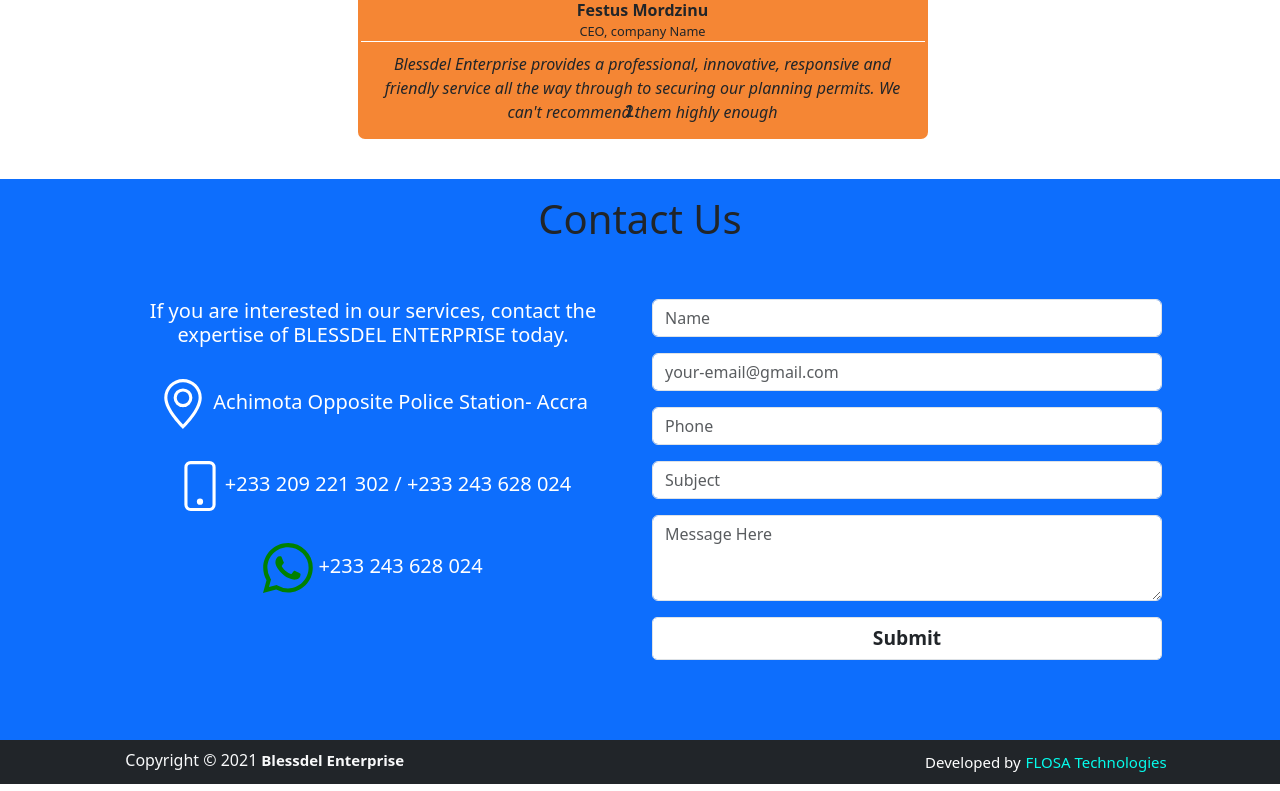
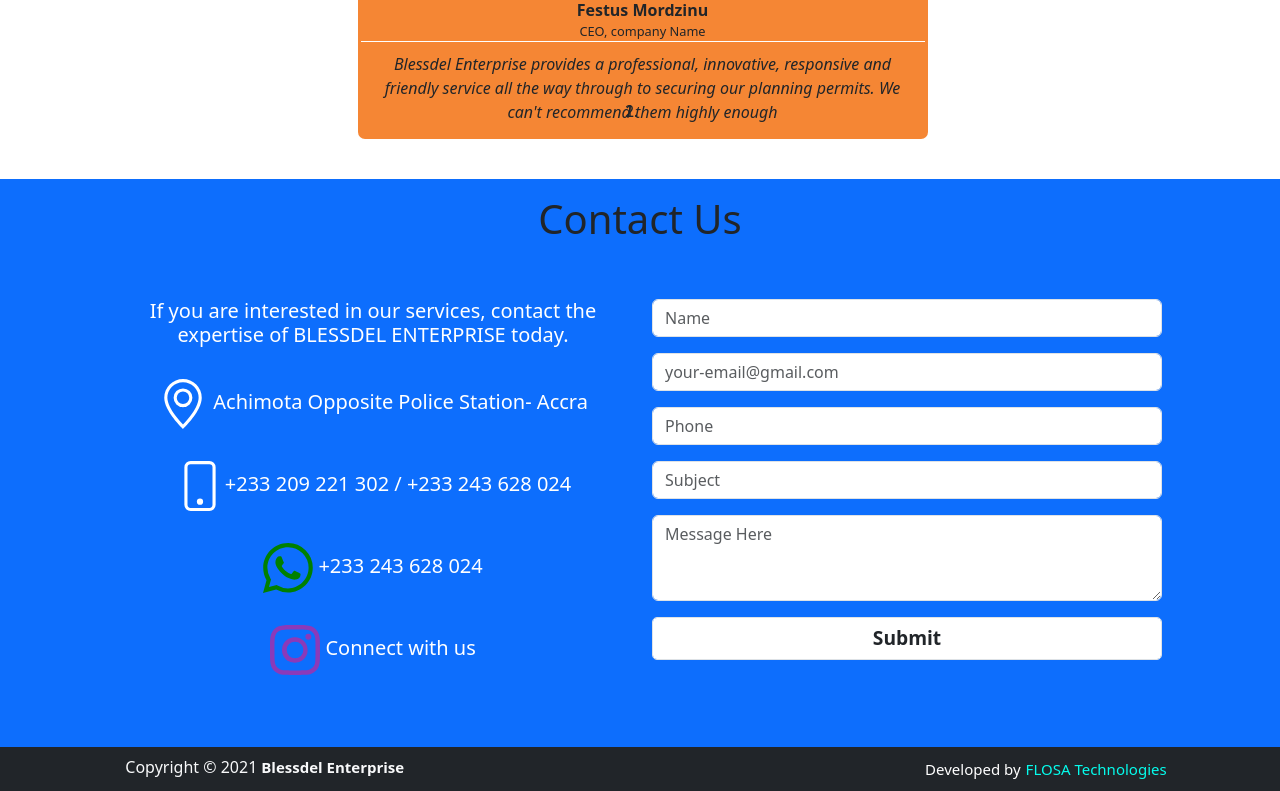
Before and after one commit to flosatechnologies/blessdel, a React (Create React App) app: page /contactus in a window 1280 px wide. Shown: the part 4674-5465 px from the top of the page. Built offline with nearby package versions, Linux system fonts and the light colour scheme.

Commit message:
update: added instagram handle and robots.txt

```diff
--- a/src/pages/contactus.js
+++ b/src/pages/contactus.js
@@ -2,7 +2,7 @@
 import Form from "react-bootstrap/Form";
 import "../css/contact.css";
 import { Col } from "react-bootstrap";
-import { GeoAlt, Phone, Whatsapp } from "react-bootstrap-icons";
+import { GeoAlt, Phone, Whatsapp, Instagram } from "react-bootstrap-icons";
 
 function ContactUs() {
   const [validated, setValidated] = useState(false);
@@ -49,9 +49,21 @@
                 <a
                   href="https://wa.me/+233243628024"
                   target="_blank"
+                  rel="noreferrer"
                   style={{ color: "white", textDecoration: "none" }}
                 >
                   <Whatsapp color="green" size={50} /> +233 243 628 024
+                </a>
+              </h5>
+              <br />
+              <h5>
+                <a
+                  href="https://instagram.com/blessdelconstruction/"
+                  target="_blank"
+                  rel="noreferrer"
+                  style={{ color: "white", textDecoration: "none" }}
+                >
+                  <Instagram color="#8a3ab9" size={50} /> Connect with us
                 </a>
               </h5>
             </div>
```
Also changed, not shown: public/robots.txt, src/css/footer.css (line endings or trailing spaces).
